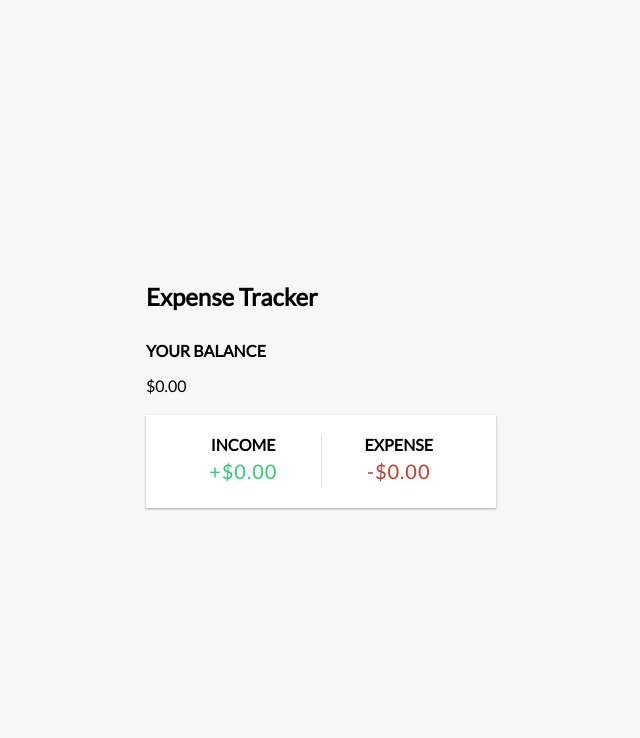
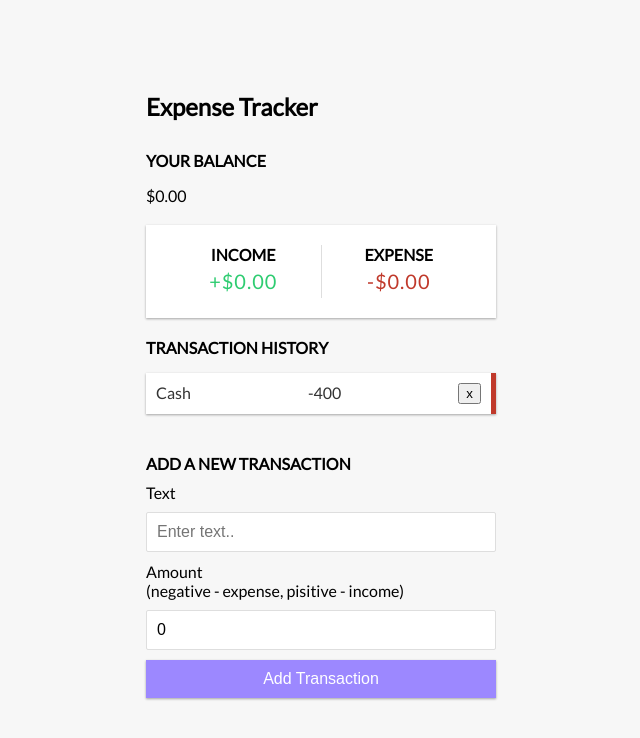
Before and after one commit to m-langat/expense-tracker, a React (Create React App) app: page / in a window 1280 px wide. Shown: the top 738 px of the page, without its empty margins (319-959 px from the left). Built offline with nearby package versions, Linux system fonts and the light colour scheme.

Commit message:
Added a few more components

```diff
--- a/src/App.js
+++ b/src/App.js
@@ -3,6 +3,8 @@
 import {Header} from "./components/Header";
 import {Balance} from "./components/Balance";
 import {IncomeExpenses} from "./components/IncomeExpenses";
+import {TransactionList} from "./components/TransactionList";
+import {AddTransaction} from "./components/AddTransaction"
 
 
 
@@ -13,6 +15,8 @@
       <div className='container'>
         <Balance />
         <IncomeExpenses/>
+        <TransactionList/>
+        <AddTransaction/>
 
       </div>
 
--- /dev/null
+++ b/src/components/AddTransaction.js
@@ -0,0 +1,23 @@
+import React, {useState} from 'react'
+
+export const AddTransaction = () => {
+const [text, setText] = useState('');
+const [amount, setAmount] = useState(0);
+
+  return (
+    <div>
+        <h4>Add a new Transaction</h4>
+        <form id="form">
+          <div className="form-control">
+            <label htmlFor="text">Text</label>
+            <input type="text" value={text } onChange={(e)=> setText(e.target.value)} placeholder='Enter text..' />
+          </div>
+          <div className="form-control">
+            <label htmlFor="amount">Amount <br></br> (negative - expense, pisitive - income)</label>
+            <input type="number" value={amount } onChange={(e)=> setAmount(e.target.value)} placeholder='Enter amount' />
+          </div>
+          <button className='btn'>Add Transaction</button>
+        </form>
+    </div>
+  )
+}
--- a/src/components/Balance.js
+++ b/src/components/Balance.js
@@ -4,7 +4,7 @@
     return (
         <>
             <h4>Your Balance</h4>
-            <p id="balance">$0.00</p>
+            <p>$0.00</p>
         </>
     )
 }
--- a/src/components/IncomeExpenses.js
+++ b/src/components/IncomeExpenses.js
@@ -2,14 +2,14 @@
 
 export const IncomeExpenses = () => {
     return(
-        <div class="inc-exp-container">
+        <div className="inc-exp-container">
             <div>
                 <h4>Income</h4>
-                <p id="money-plus" class="money plus">+$0.00 </p>
+                <p className="money plus">+$0.00 </p>
             </div>
             <div>
                 <h4>Expense</h4>
-                <p id="money-minus" class="money minus">-$0.00</p>
+                <p className="money minus">-$0.00</p>
             </div>
         </div>
     )
--- /dev/null
+++ b/src/components/TransactionList.js
@@ -0,0 +1,14 @@
+import React from 'react'
+
+export const TransactionList = () => {
+  return (
+    <div>
+        <h4>Transaction History</h4>
+        <ul className="list">
+            <li className="minus">
+            Cash <span>-400</span><button className="btn-delete">x</button>
+            </li>
+        </ul>
+    </div>
+  )
+}
```
